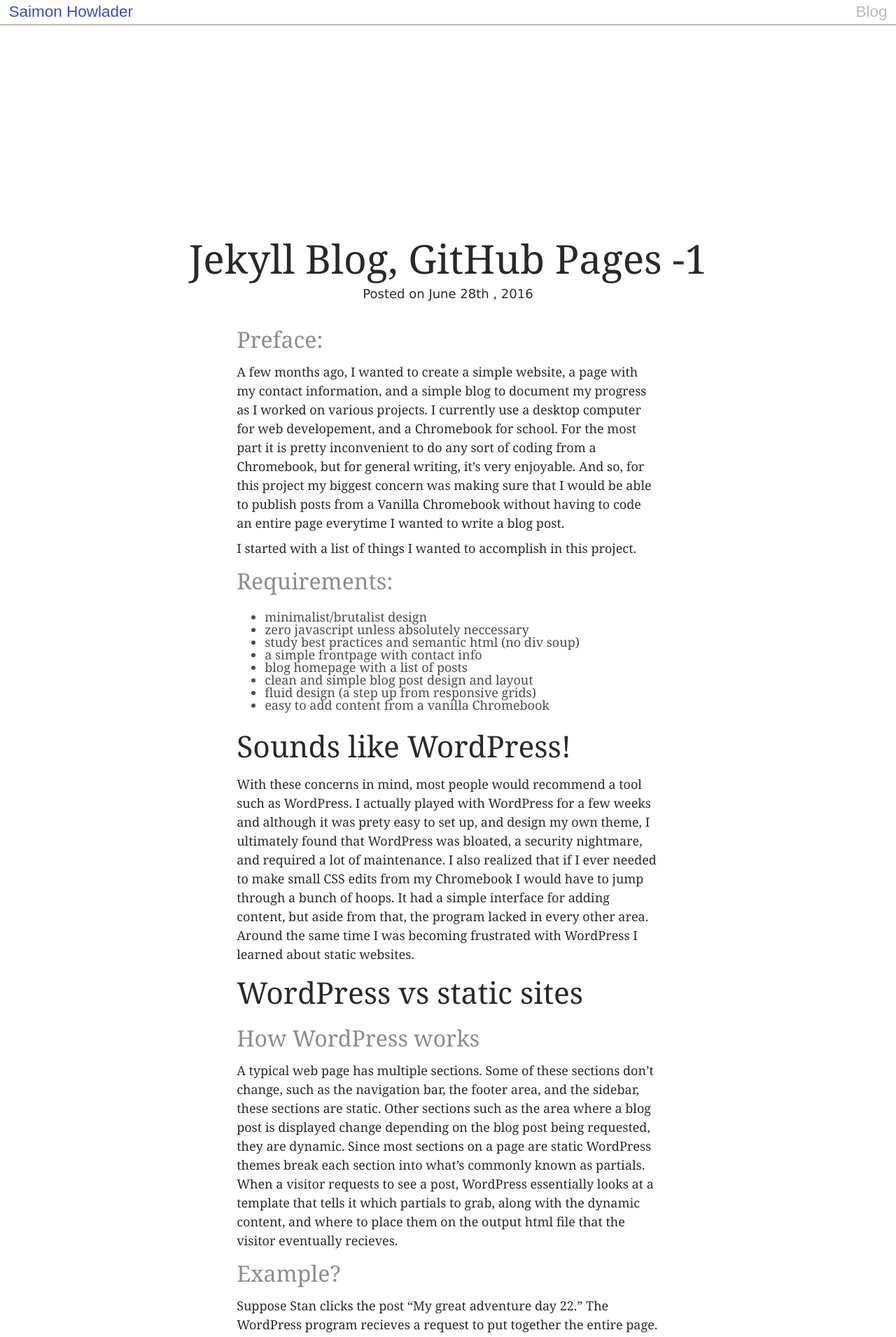
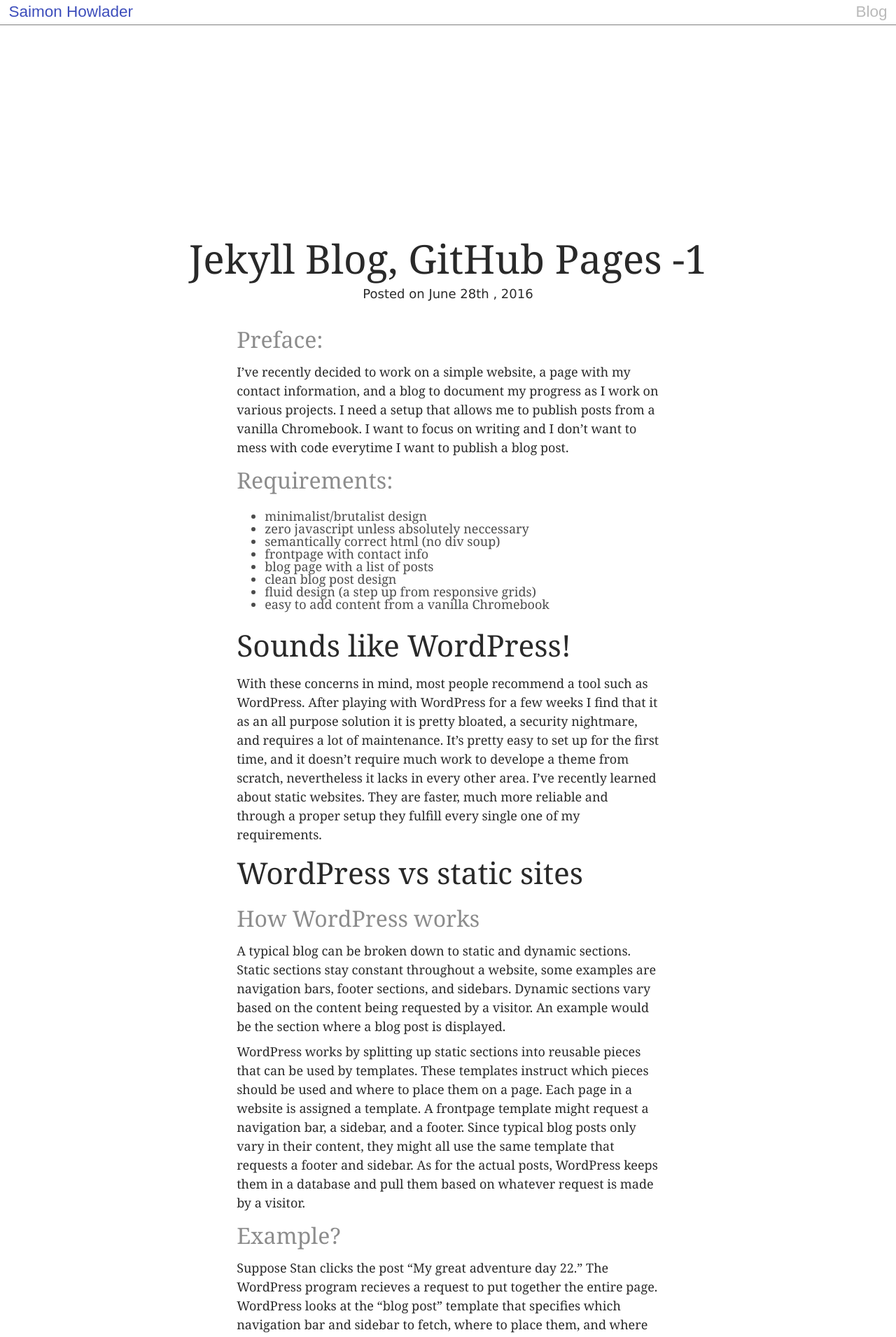
Before and after one commit to saimonhowlader/saimonhowlader.github.io, a Jekyll site: the page built from _posts/2016-06-28-Jekyll-Blog-GitHub-Pages-1.md, in a window 1280 px wide. Shown: the top 1910 px of the page at 70% size. Built offline with Jekyll 4.4.1, drawn with Linux system fonts in a browser that asks for light colours; some of the changed text lies outside the part shown.

Commit message:
Updated 2016-06-28-Jekyll-Blog-GitHub-Pages-1.md

```diff
--- a/_posts/2016-06-28-Jekyll-Blog-GitHub-Pages-1.md
+++ b/_posts/2016-06-28-Jekyll-Blog-GitHub-Pages-1.md
@@ -8,43 +8,41 @@
   languages (html, css, javascript).
 ---
 ### Preface:
-A few months ago, I wanted to create a simple website, a page with my contact information, and a simple blog to document my progress as I worked on various projects. I currently use a desktop computer for web developement, and a Chromebook for school. For the most part it is pretty inconvenient to do any sort of coding from a Chromebook, but for general writing, it's very enjoyable. And so, for this project my biggest concern was making sure that I would be able to publish posts from a Vanilla Chromebook without having to code an entire page everytime I wanted to write a blog post.
-
-I started with a list of things I wanted to accomplish in this project.
+I've recently decided to work on a simple website, a page with my contact information, and a blog to document my progress as I work on various projects. I need a setup that allows me to publish posts from a vanilla Chromebook. I want to focus on writing and I don't want to mess with code everytime I want to publish a blog post.
 
 ### Requirements:
 
 - minimalist/brutalist design
 - zero javascript unless absolutely neccessary
-- study best practices and semantic html (no div soup)
-- a simple frontpage with contact info
-- blog homepage with a list of posts
-- clean and simple blog post design and layout
+- semantically correct html (no div soup)
+- frontpage with contact info
+- blog page with a list of posts
+- clean blog post design
 - fluid design (a step up from responsive grids)
 - easy to add content from a vanilla Chromebook
 
 ## Sounds like WordPress!
 
-With these concerns in mind, most people would recommend a tool such as WordPress. I actually played with WordPress for a few weeks and although it was prety easy to set up, and design my own theme, I ultimately found that WordPress was bloated, a security nightmare, and required a lot of maintenance. I also realized that if I ever needed to make small CSS edits from my Chromebook I would have to jump through a bunch of hoops. It had a simple interface for adding content, but aside from that, the program lacked in every other area. Around the same time I was becoming frustrated with WordPress I learned about static websites.
+With these concerns in mind, most people recommend a tool such as WordPress. After playing with WordPress for a few weeks I find that it as an all purpose solution it is pretty bloated, a security nightmare, and requires a lot of maintenance. It's pretty easy to set up for the first time, and it doesn't require much work to develope a theme from scratch, nevertheless it lacks in every other area. I've recently learned about static websites. They are faster, much more reliable and through a proper setup they fulfill every single one of my requirements.
 
 ## WordPress vs static sites
 
 ### How WordPress works
 
-A typical web page has multiple sections. Some of these sections don't change, such as the navigation bar, the footer area, and the sidebar, these sections are static. Other sections such as the area where a blog post is displayed change depending on the blog post being requested, they are dynamic. Since most sections on a page are static WordPress themes break each section into what's commonly known as partials. When a visitor requests to see a post, WordPress essentially looks at a template that tells it which partials to grab, along with the dynamic content, and where to place them on the output html file that the visitor eventually recieves.
+A typical blog can be broken down to static and dynamic sections. Static sections stay constant throughout a website, some examples are navigation bars, footer sections, and sidebars. Dynamic sections vary based on the content being requested by a visitor. An example would be the section where a blog post is displayed.
+
+WordPress works by splitting up static sections into reusable pieces that can be used by templates. These templates instruct which pieces should be used and where to place them on a page. Each page in a website is assigned a template. A frontpage template might request a navigation bar, a sidebar, and a footer. Since typical blog posts only vary in their content, they might all use the same template that requests a footer and sidebar. As for the actual posts, WordPress keeps them in a database and pull them based on whatever request is made by a visitor.
 
 ### Example?
-Suppose Stan clicks the post "My great adventure day 22." The WordPress program recieves a request to put together the entire page. WordPress looks at a given template that specifies which partials to use and where to place them and where to put the relevant dynamic content- which it grabs from a database of posts. After putting the pieces together, the program then delivers the page to the visitor. The visitor ofcourse  has no idea that the content was just put together because all he recieves is the final product. The issue, however, is that this whole process is slow, and relies on a lot of moving parts that also open up security vulnerabilities. Luckily there is an alternative, purely static websites.
+Suppose Stan clicks the post "My great adventure day 22." The WordPress program recieves a request to put together the entire page. WordPress looks at the "blog post" template that specifies which navigation bar and sidebar to fetch, where to place them, and where to put the requested blog content- which it grabs from a database of posts. Under the instructions of the template, the program puts the pieces together and returns a finished html document to the visitor. The visitor ofcourse  has no idea that the content was put together because all he recieves is the final product. The issue, however, is that this whole process is slow, and relies on a lot of moving parts that also open up security vulnerabilities. The opposite of dynamic websites are static websites, which is actually an older technology.
 
-### What about static sites?
-Static websites have their limitations. For one, you can't really integrate your site with a database, which in turn means no shopping carts, or personalized viewing expieriences. A typical blog doesn't need these features and so for my project this was fine. A static website is delivered to visitors just as it was uploaded in the first place, the same html file, without any cutting and pasting. Static sites are much faster, and have fewer moving parts.
+### So how are static sites better?
+Static websites have their limitations. For one, you can't really integrate your site with a database, which in turn means no shopping carts, or personalized viewing expieriences. A typical blog, however, doesn't need any of those features. However, this also means you can't store your blog posts in a database. This means that every single blog post is its own html document right from the start. A publisher would essentially upload a seperate html document for every single post and rewrite the header, footer, and sidebar code every single time. But at least the server wouldn't have to spend resources putting a website together, which means it'll be faster.
 
-## Concerns about static
+### Sounds medieval
+With this solution, the first concern is undoubtedly whether or not there is a way around having to do all that cutting and pasting manually. And thats where static site generators come in.
 
-Now, my first concern was whether or not using static sites would mean I'd have to do the cutting and pasting myself everytime I wanted to upload a blog post. And that's where static site generators came in.
+These generators use the same strategy as WordPress, all I have to do is essentially give it a template, some reusable sections and a folder with my blog posts. Instead of a database, a folder is all that's needed. The biggest difference however is that with this process I have to run the compiler on my computer and then upload the resulting html files onto a web host. Since the web host, or server doesnt have to do any compiling it can just focus on delivering webpages to a visitor.
 
-These generators use the same strategy as WordPress, they use a given template to compile partials and dynamic content. The only difference is that this is done before the site is initially uploaded. What goes in is what comes out. The typical workflow involves using the terminal to take a bunch of pieces of html and then compiling them into a final html file which is then uploaded to the website. Essentially all the cutting and pasting that takes place behind the scenes with WordPress is taken care of by the author right before they upload.
-
-## Is this Chromebook friendly??
-
-It would probably be messy. When I was first introduced to static site generators I was looking at HUGO- a generator built with the Go langauge. It is supposed to be the fastest compiler so it was my first instinct. But then I read about Jekyll, and while it is supposed to be slower, it is also integrated with GitHub Pages. GitHub Pages is basically a service that allows GitHub respositories to act as a typical webhost. And it's free! Now what this means is that once you upload your partials and all the Jekyll files GitHub does all of the heavy lifting and compiles the entire website behind the scenes, and then hosts the resulting files. And since all you need to access GitHub is a browser this meant that I could edit partials and css files if I ever needed to, right from my Chromebook, without any need for a terminal or text editor.
+### Is this Chromebook friendly?
+Most static site generators work through a command line interface, or the terminal. Two of the most popular static site generators are HUGO and Jekyll. HUGO is apparently exponentially faster than Jekyll when it comes to compiling but Jekyll is in the unique position of being heavily integrated with GitHub. GitHub allows users to use a respository just like a typical web host. All I basically have to do is put Jekyll files in a repository and GitHub will automatically compile my files with Jekyll and then host the outputted html files to vistors on my website. And since all you need to access GitHub is a browser this means that I can edit css files if I ever need to, right from my Chromebook, without any need for a terminal or text editor. Any new post I want to add can basically be added as a text file and GitHub (with Jekyll in the background) will take care of it.
```
